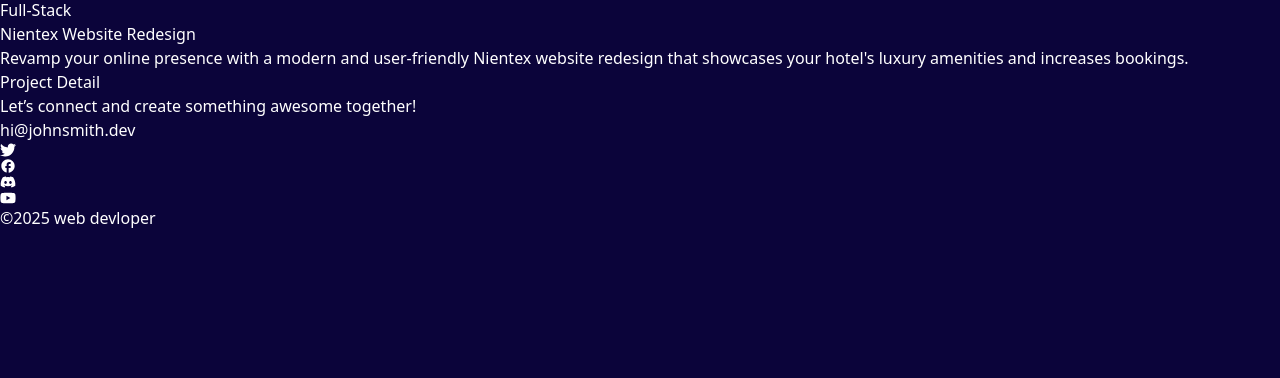
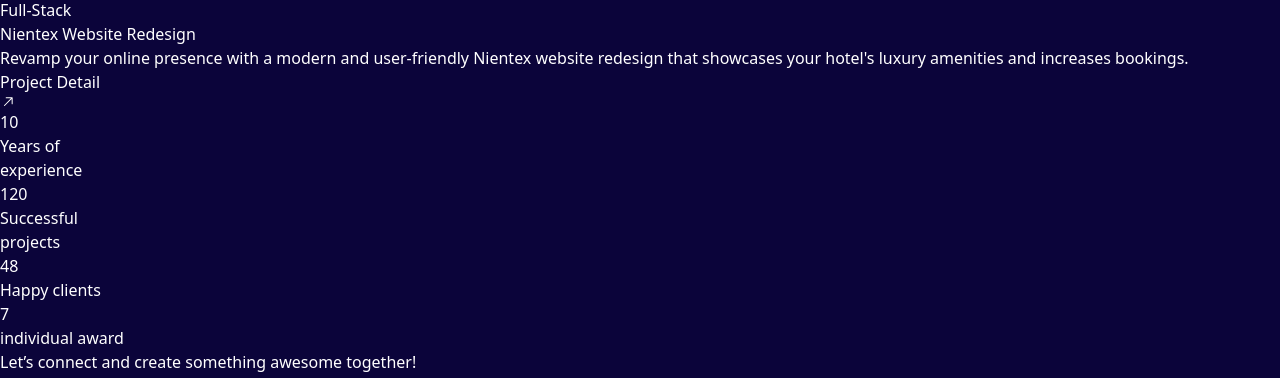
Before and after one commit to Arisile/Home-Work, a React (Vite) app: page / in a window 1280 px wide. Shown: the part 4994-5372 px from the top of the page. Before the commit the page ends 5224 px from the top, so only its background shows below. Built offline with nearby package versions, Linux system fonts and the light colour scheme.

Commit message:
15/06/25

```diff
--- a/package.json
+++ b/package.json
@@ -13,6 +13,7 @@
     "antd": "^5.26.0",
     "count": "^0.1.8",
     "react": "^19.1.0",
+    "react-countup": "^6.5.3",
     "react-dom": "^19.1.0",
     "react-icons": "^5.5.0",
     "react-scroll": "^1.9.3"
--- a/src/Component/Footer.jsx
+++ b/src/Component/Footer.jsx
@@ -6,8 +6,8 @@
 
 const Footer = () => {
   return (
-    <footer className='h-fit'>
-        <div className='text-white flex px-10 h-full items-center w-full justify-between'>
+    <footer className='h-fit pt-20 pb-0 '>
+        <div className='text-white flex px-10 h-full items-center w-full justify-between  border-b-[-1px] border-white'>
             <div>
               <div>
                 <h1>
--- a/src/Component/Portfolio.jsx
+++ b/src/Component/Portfolio.jsx
@@ -1,20 +1,20 @@
 import React from 'react'
-
+import { GoArrowUpRight } from "react-icons/go";
 const Portfolio = () => {
   return (
     <div>
       <section className='h-screen  px-6   py-20 pl-14 lg:pr-20'
      id='portfolio'>
         <h1 className='text-4xl font-bold  mb-8 '>Featured Work</h1>
-       <div className='flex  ring-2 lg:flex pl-14px'>
+       <div className='flex  ring-2 lg:flex pl-14px h-fit'>
           <div className='w-[60%]'>
             <img className='h-[400px] pt-6 pb-6 lg:w-full lg:h-[500px]' src="https://websitedemos.net/web-developer-04/wp-content/uploads/sites/1481/2023/07/work-01.jpg" alt="" />
           </div>
           <div className='w-[40%] bg-[#181448] px-4'>
             <p className='text-lg pt-6 text-[20px] py-6'>Full-Stack</p>
-            <h1 className='sm:text-[30px] lg:text-[40px] font-bold'>Nientex Website Redesign</h1>
+            <h1 className='sm:text-[30px] lg:text-[40px] font-bold py-2'>Nientex Website Redesign</h1>
             <p>Revamp your online presence with a modern and user-friendly Nientex website redesign that showcases your hotel's luxury amenities and increases bookings.</p>
-            <button>Project Detail</button>
+            <button className='py-8 font-bold flex'>Project Detail<GoArrowUpRight className='mt-1 text-lg' /></button>
           </div>
        </div>
       </section>
--- a/src/Component/Stat.jsx
+++ b/src/Component/Stat.jsx
@@ -1,30 +1,31 @@
 import React from 'react'
+import CountUp from 'react-countup'
 
 const Stat = () => {
   return (
-    <section className='text-white bg-[#0b043a] py-60 pr-5'>
-        <div className='flex justify-center gap-4 px-10'>
-            <div className='flex items-center gap-2 border-r-[1px] border-white px-6'>
+    <section className=' py-60 '>
+        <div className='lg:flex justify-center gap-2 px-10 sm:grid grid-cols-2 sm:border-[1.5px] lg:border-hidden sm:m-6 sm:border-m-2'>
+            <div className='flex items-center gap-2 lg:border-r-[1px] border-gray-400 px-16'>
                 <h1 className='text-6xl'>
-                    10
+                    <CountUp delay={2} end={10} duration={2.75}/>
                     </h1>
-                    < p className='text-xl'>Years of experience</p>
+                    < p className='text-xl'>Years of <br /> experience</p>
             </div>
-             <div className='flex items-center gap-2 border-gray-300 px-10 pr-4'>
+             <div  className="flex items-center gap-2 lg:border-r-[1px] border-gray-400 px-16 ">
                 <h1 className='text-6xl'>
-                    120
+                    <CountUp delay={2} end={120} duration={2.75}/>
                     </h1>
-                    <p className='text-xl'>Successful projects</p>
+                    <p className='text-xl'>Successful <br /> projects</p>
             </div>
-             <div  className='flex items-center gap-2  border-gray-300 px-10 pr-4'>
+             <div   className="flex items-center gap-2 lg:border-r-[1px] border-gray-400 px-16">
                 <h1  className='text-6xl'>
-                    48
+                    <CountUp delay={2} end={48} duration={2.75}/>
                     </h1>
                     <p className='text-xl'>Happy clients</p>
             </div>
-             <div className='flex items-center gap-2  border-gray-300 px-10 pr-4'>
+             <div  className="flex items-center gap-2  px-16">
                 <h1  className='text-6xl'>
-                    7
+                     <CountUp delay={2} end={7} duration={2.75}/>
                     </h1>
                     <p className='text-xl'>individual award</p>
             </div>
--- /dev/null
+++ b/src/Component/Testimonial.jsx
@@ -0,0 +1,16 @@
+import React from 'react'
+
+const Testimonial = () => {
+  return (
+    <section id="testimonial" className="grid grid-cols-2 gap-4 px-10 ">
+      <TestimonialsProps />
+      <TestimonialsProps />
+      <TestimonialsProps />
+      <TestimonialsProps />
+    </section>
+
+
+  )
+}
+
+export default Testimonial
--- a/src/Page/Homepage.jsx
+++ b/src/Page/Homepage.jsx
@@ -6,7 +6,8 @@
 import Portfolio from '../Component/Portfolio'
 import Stat from '../Component/Stat'
 import Footer from '../Component/Footer'
-
+import { FloatButton } from "antd";
+import Testimonial from '../Component/Testimonial'
 const Homepage = () => {
   return (
   <div>
@@ -14,8 +15,10 @@
     <About/>
     <Service/>
     <Portfolio/>
-    {/* <Stat/> */}
+    <Stat/>
+    {/* <Testimonial/>  */}
     <Footer/>
+    <FloatButton.BackTop/>
   </div>
   )
 }
```
Also changed, not shown: src/Component/TestmonialProps.jsx (added, +26 -0 lines), 1 other file (tests, documents, lock files or other folders).
